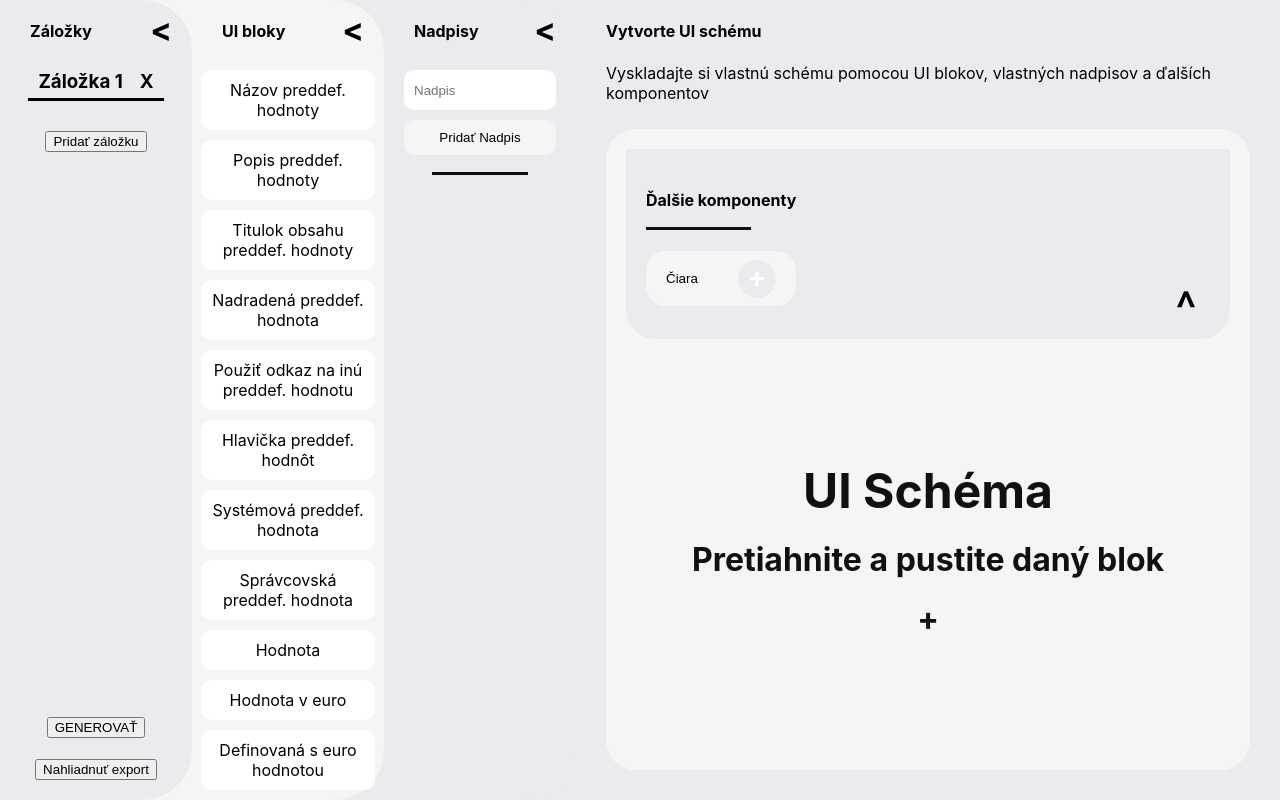
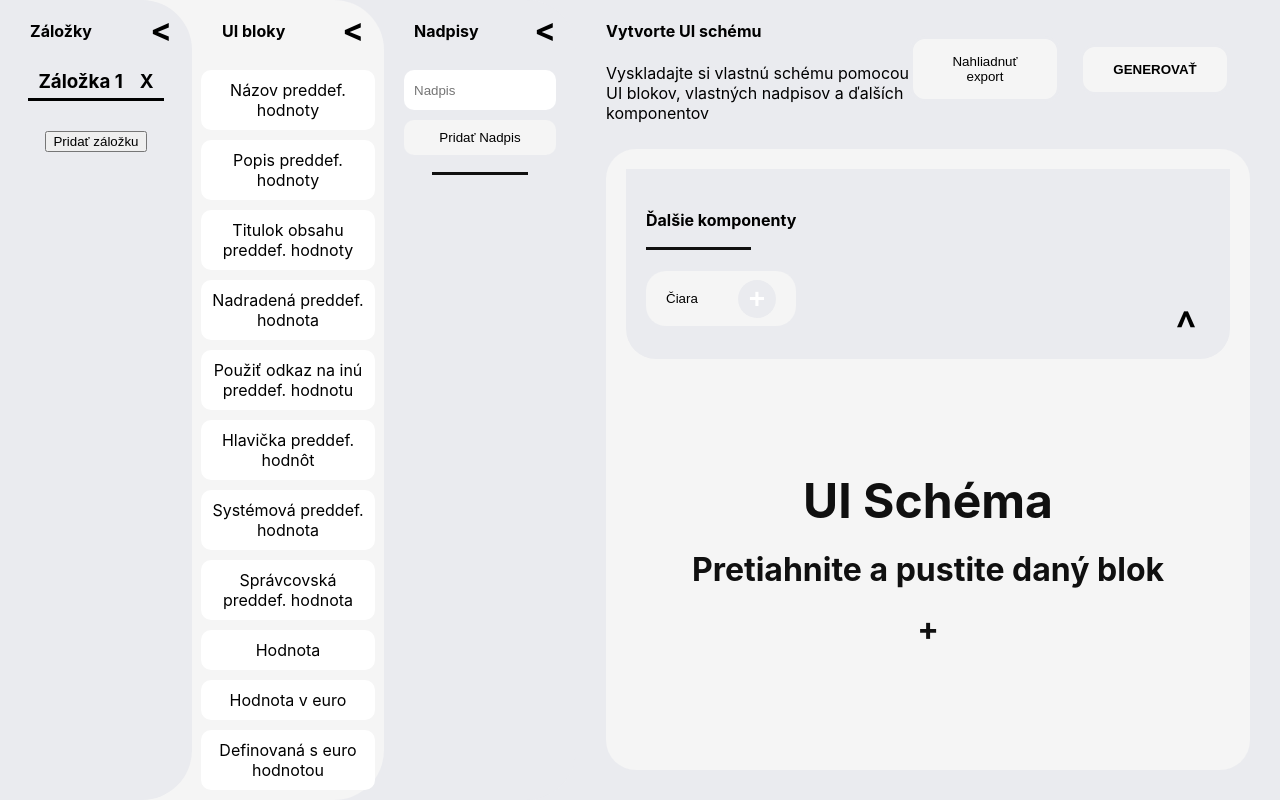
Before and after one commit to adino1337/ui_generator, a React (Create React App) app: page / in a window 1280 px wide. Built offline with nearby package versions, Linux system fonts and the light colour scheme.

Commit message:
premiestnovanie titlov funkcne, dorobiť založky

```diff
--- a/src/App.css
+++ b/src/App.css
@@ -146,7 +146,7 @@
 }
 
 .left-panel {
-  height: fit-content;
+  height: 90%;
   max-height: 90%;
   width: 100%;
   gap: 10px;
@@ -220,10 +220,34 @@ font-weight: bold;
   gap: 10px;
   background-color: var(--bgTmavsia);
 }
-.right-panel-wrapper > .text{
-  margin-left: 30px;
+.right-panel-wrapper > .info{
+  margin: 0 50px 0 30px;
+  display: flex;
+  justify-content: space-between;
 }
-
+.info .buttons{
+  display: flex;
+  flex-direction: row-reverse;
+  justify-content: center;
+  align-items: center;
+  gap: 20px ;
+}
+.info .buttons button{
+  margin: 0 !important;
+  min-width: 150px;
+  padding: 15px 20px;
+  border-radius: 15px;
+  cursor: pointer;
+  border: 3px solid var(--bgTmavsia);
+  outline: none;
+  background-color: var(--bgSvetlejsia);
+  transition-duration: 250ms;
+}
+.info .buttons button:hover{
+  background-color: var(--bgTmavsia);
+  border: 3px solid var(--bgSvetlejsia);
+  border-radius: 0;
+}
 .right-panel .text{
   color: #101010;
   display: flex;
@@ -251,6 +275,7 @@ font-weight: bold;
   max-height: 80vh;
 -ms-overflow-style: none;
 scrollbar-width: none;
+
 }
 .right-panel::-webkit-scrollbar {
 display: none;
@@ -329,6 +354,7 @@ display: none;
   color: white;
   min-height: 70px;
   position: relative;
+
 }
 .plusRowWithColumn {
   display: flex;
--- a/src/App.js
+++ b/src/App.js
@@ -15,7 +15,6 @@ function App() {
   const [type, setType] = useState("field");
   const [titleText, setTitleText] = useState("");
   useEffect(() => {
-    console.log("udpate");
     const updatedMarks = [...marks];
     updatedMarks[activeMark] = rightFieldGroups;
     setMarks(updatedMarks);
@@ -40,9 +39,12 @@ function App() {
 
     const sourceList = result.source.droppableId;
     const destinationList = result.destination.droppableId;
-    console.log(sourceList, destinationList);
     if (sourceList === "left-list" && destinationList === "addRow") {
       const [movedField] = leftFields.splice(result.source.index, 1);
+      setRightFieldGroups((prev) => [...prev, [[movedField]]]);
+      return;
+    } else if (sourceList === "title-list" && destinationList === "addRow") {
+      const [movedField] = titleField.splice(result.source.index, 1);
       setRightFieldGroups((prev) => [...prev, [[movedField]]]);
       return;
     } else if (
@@ -56,6 +58,8 @@ function App() {
       setRightFieldGroups((prev) => [...prev, [[movedField]]]);
       return;
     }
+    if (sourceList === "title-list" && destinationList === "left-list") return;
+    if (sourceList === "left-list" && destinationList === "title-list") return;
 
     if (sourceList === destinationList) {
       if (sourceList.split("-")[0] === "column") {
@@ -82,6 +86,11 @@ function App() {
         const [movedField] = sourceFields.splice(result.source.index, 1);
         sourceFields.splice(result.destination.index, 0, movedField);
         setLeftFields([...sourceFields]);
+      } else if (sourceList === "title-list") {
+        const sourceFields = titleField;
+        const [movedField] = sourceFields.splice(result.source.index, 1);
+        sourceFields.splice(result.destination.index, 0, movedField);
+        setTitleField([...sourceFields]);
       } else if (sourceList.split("-")[0] === "group") {
         let rowNumber = sourceList.split("-")[1];
         console.log(`Presun medzi column`);
@@ -93,10 +102,45 @@ function App() {
         const [movedField] = sourceFields.splice(result.source.index, 1);
         sourceFields.splice(result.destination.index, 0, movedField);
       }
-    } else if (destinationList !== "left-list") {
+    } else if (
+      destinationList !== "left-list" &&
+      destinationList !== "title-list"
+    ) {
       // Presun z ľavého zoznamu do pravého
       if (sourceList === "left-list") {
         const [movedField] = leftFields.splice(result.source.index, 1);
+        if (destinationList.split("-")[0] === "addColumn") {
+          let rowNumber = parseInt(destinationList.split("-")[1]);
+          //pridá array do arraya podľa groupnumber v rightFieldGroups
+          setRightFieldGroups((prev) => {
+            return prev.map((row, i) => {
+              if (i === rowNumber) return [...row, [movedField]];
+              else return row;
+            });
+          });
+        } else if (destinationList.split("-")[0] === "column") {
+          const rowNumber = parseInt(destinationList.split("-")[1]);
+          const columnNumber = parseInt(destinationList.split("-")[2]);
+          let destinationIndex = parseInt(result.destination.index);
+
+          setRightFieldGroups((prev) => {
+            return prev.map((row, rowIndex) => {
+              if (rowIndex === rowNumber) {
+                return row.map((column, columnIndex) => {
+                  if (columnIndex === columnNumber) {
+                    let updatedColumn = [...column];
+                    updatedColumn.splice(destinationIndex, 0, movedField);
+                    return updatedColumn;
+                  } else return column;
+                });
+              } else {
+                return row;
+              }
+            });
+          });
+        }
+      } else if (sourceList === "title-list") {
+        const [movedField] = titleField.splice(result.source.index, 1);
         if (destinationList.split("-")[0] === "addColumn") {
           let rowNumber = parseInt(destinationList.split("-")[1]);
           //pridá array do arraya podľa groupnumber v rightFieldGroups
@@ -188,8 +232,19 @@ function App() {
       let rowNumber = sourceList.split("-")[1];
       let columnNumber = sourceList.split("-")[2];
       const sourceFields = rightFieldGroups[rowNumber][columnNumber];
+      if (sourceFields[result.source.index].type === "title") return;
       const [movedField] = sourceFields.splice(result.source.index, 1);
       leftFields.splice(result.destination.index, 0, movedField);
+    } else if (
+      sourceList !== "title-list" &&
+      destinationList === "title-list"
+    ) {
+      let rowNumber = sourceList.split("-")[1];
+      let columnNumber = sourceList.split("-")[2];
+      const sourceFields = rightFieldGroups[rowNumber][columnNumber];
+      if (sourceFields[result.source.index].type !== "title") return;
+      const [movedField] = sourceFields.splice(result.source.index, 1);
+      titleField.splice(result.destination.index, 0, movedField);
     }
   };
 
@@ -206,24 +261,12 @@ function App() {
   };
 
   const changeMark = (index) => {
-    /*
-    console.log("Start\nMarks")
-    console.log(marks)
-    console.log("right field groups")
-    console.log(rightFieldGroups)*/
-
     const updatedMarks = [...marks];
     updatedMarks[activeMark] = rightFieldGroups;
     setMarks(updatedMarks);
 
     setActiveMark(index);
     setRightFieldGroups(marks[index]);
-
-    /*
-    console.log("End\nMarks")
-    console.log(marks)
-    console.log("right field groups")
-    console.log(rightFieldGroups)*/
   };
 
   const [buttonClicked, setButtonClicked] = useState(false);
@@ -277,7 +320,12 @@ function App() {
   return (
     <DragDropContext onDragEnd={onDragEnd}>
       <div className="app">
-        <Sidebar edit={true} title="Záložky" bgColor="#eaebef" nextBgColor={edit ? "whitesmoke" : "#eaebef"}>
+        <Sidebar
+          edit={true}
+          title="Záložky"
+          bgColor="#eaebef"
+          nextBgColor={edit ? "whitesmoke" : "#eaebef"}
+        >
           <div className="marks">
             {marks.map((mark, i) => {
               let active = activeMark === i ? "bold" : "normal";
@@ -330,31 +378,14 @@ function App() {
               </button>
             </div>
           </div>
-          <div
-            style={{
-              textAlign: "center",
-            }}
-          >
-            <button
-              onClick={generate}
-              style={{
-                margin: "0 0 20px 0",
-              }}
-            >
-              GENEROVAŤ
-            </button>
-            <button
-              onClick={() => setEdit((prev) => !prev)}
-              style={{
-                margin: "0 0 20px 0",
-              }}
-            >
-              Nahliadnuť export
-            </button>
-          </div>
         </Sidebar>
 
-        <Sidebar edit={edit} title="UI bloky" bgColor="whitesmoke" nextBgColor="#eaebef">
+        <Sidebar
+          edit={edit}
+          title="UI bloky"
+          bgColor="whitesmoke"
+          nextBgColor="#eaebef"
+        >
           <Droppable droppableId="left-list" type="field">
             {(provided) => (
               <div
@@ -394,7 +425,12 @@ function App() {
           </Droppable>
         </Sidebar>
 
-        <Sidebar edit={edit} title="Nadpisy" bgColor="#eaebef" nextBgColor="#eaebef">
+        <Sidebar
+          edit={edit}
+          title="Nadpisy"
+          bgColor="#eaebef"
+          nextBgColor="#eaebef"
+        >
           <form
             className="titleInputBox"
             onSubmit={(e) => {
@@ -459,12 +495,29 @@ function App() {
         </Sidebar>
 
         <div className="right-panel-wrapper">
+          <div className="info">
             <div className="text">
               <h4>Vytvorte UI schému</h4>
               <p>
                 Vyskladajte si vlastnú schému pomocou UI blokov, vlastných
                 nadpisov a ďalších komponentov
               </p>
+            </div>
+
+            <div className="buttons">
+              <button
+                onClick={generate}
+                style={{fontWeight: "bold",}}
+              >
+                GENEROVAŤ
+              </button>
+              <button
+                onClick={() => setEdit((prev) => !prev)}
+
+              >
+                Nahliadnuť export
+              </button>
+            </div>
           </div>
           <Droppable
             key={`base`}
@@ -479,7 +532,13 @@ function App() {
                   className="right-panel"
                   {...providedBase.droppableProps}
                 >
-                  <Sidebar orientation="horizontal" title="Ďalšie komponenty" bgColor="#eaebef" nextBgColor="whitesmoke" edit={edit}>
+                  <Sidebar
+                    orientation="horizontal"
+                    title="Ďalšie komponenty"
+                    bgColor="#eaebef"
+                    nextBgColor="whitesmoke"
+                    edit={edit}
+                  >
                     <button
                       onClick={() => {
                         setRightFieldGroups((prev) => {
@@ -582,6 +641,14 @@ function App() {
                                                   type="field"
                                                 >
                                                   {(providedCol, snapshot) => {
+                                                    let styles =
+                                                      snapshot.isDraggingOver
+                                                        ? {
+                                                            background: `linear-gradient(-45deg, #eaebef 25%, transparent 25%, transparent 50%, #eaebef 50%, #eaebef 75%, transparent 75%, transparent)`,
+                                                            backgroundSize:
+                                                              "20px 20px",
+                                                          }
+                                                        : {};
                                                     return (
                                                       <div
                                                         ref={
@@ -589,18 +656,32 @@ function App() {
                                                         }
                                                         className="column-droppable"
                                                         {...providedCol.droppableProps}
+                                                        style={styles}
                                                       >
                                                         {column.map(
                                                           (
                                                             field,
                                                             fieldIndex
-                                                          ) => (
+                                                          ) => {
+                                                            let styles =
+                                                              field.type ===
+                                                              "title"
+                                                                ? {
+                                                                    border:
+                                                                      "2px solid #101010",
+                                                                  }
+                                                                : {};
+                                                            return (
                                                               <Draggable
-                                                              key={field.field}
+                                                                key={
+                                                                  field.field
+                                                                }
                                                                 draggableId={
                                                                   field.field
                                                                 }
-                                                              index={fieldIndex}
+                                                                index={
+                                                                  fieldIndex
+                                                                }
                                                                 type="field"
                                                                 isDragDisabled={
                                                                   !edit
@@ -618,16 +699,20 @@ function App() {
                                                                     {...providedField.draggableProps}
                                                                     {...providedField.dragHandleProps}
                                                                     style={{
+                                                                      ...styles,
                                                                       ...providedField
                                                                         .draggableProps
                                                                         .style,
                                                                     }}
                                                                   >
-                                                                  {field.title}
+                                                                    {
+                                                                      field.title
+                                                                    }
                                                                   </div>
                                                                 )}
                                                               </Draggable>
-                                                          )
+                                                            );
+                                                          }
                                                         )}
                                                         {
                                                           providedCol.placeholder
@@ -649,18 +734,27 @@ function App() {
                                           direction="vertical"
                                           type="field"
                                         >
-                                          {(provided, snapshot) => (
+                                          {(provided, snapshot) => {
+                                            let styles = snapshot.isDraggingOver
+                                              ? {
+                                                  background: `linear-gradient(-45deg, whitesmoke 25%, transparent 25%, transparent 50%, whitesmoke 50%, whitesmoke 75%, transparent 75%, transparent)`,
+                                                  backgroundSize: "20px 20px",
+                                                }
+                                              : {};
+                                            return (
                                               <div
                                                 ref={provided.innerRef}
                                                 className="plusCol"
                                                 style={{
+                                                  ...styles,
                                                   maxWidth: columnMaxWidth,
                                                 }}
                                                 {...provided.droppableProps}
                                               >
                                                 +
                                               </div>
-                                          )}
+                                            );
+                                          }}
                                         </Droppable>
                                       )}
                                     </div>
@@ -684,12 +778,19 @@ function App() {
                       direction="vertical"
                       type={type}
                     >
-                      {(provided, snapshotUpper) => {
+                      {(provided, snapshot) => {
+                        let styles = snapshot.isDraggingOver
+                          ? {
+                              background: `linear-gradient(-45deg, #eaebef 25%, transparent 25%, transparent 50%, #eaebef 50%, #eaebef 75%, transparent 75%, transparent)`,
+                              backgroundSize: "20px 20px",
+                            }
+                          : {};
                         return (
                           <div
                             ref={provided.innerRef}
                             className="plusRow"
                             {...provided.droppableProps}
+                            style={styles}
                           >
                             <Droppable
                               key={`addRowWithColumn`}
@@ -698,11 +799,18 @@ function App() {
                               type={"column"}
                             >
                               {(provided, snapshot) => {
+                                let styles = snapshot.isDraggingOver
+                                  ? {
+                                      background: `linear-gradient(-45deg, #eaebef 25%, transparent 25%, transparent 50%, #eaebef 50%, #eaebef 75%, transparent 75%, transparent)`,
+                                      backgroundSize: "20px 20px",
+                                    }
+                                  : {};
                                 return (
                                   <div
                                     ref={provided.innerRef}
                                     className="plusRowWithColumn"
                                     {...provided.droppableProps}
+                                    style={styles}
                                   >
                                     {rightFieldGroups.length === 0 ? (
                                       <div className="text">
--- a/src/components/Sidebar.js
+++ b/src/components/Sidebar.js
@@ -12,6 +12,7 @@ if(props.orientation !== "horizontal" && props.edit){
       style={{
         width: sidePanel ? "15%" : "75px",
         backgroundColor: props.bgColor,
+        cursor: "pointer",
       }}
       onClick={(e)=>{
         if(e.target.className === "close-panel-icon" || e.target.className==="side-panel")
@@ -49,10 +50,11 @@ if(props.orientation !== "horizontal" && props.edit){
   <div
   className="horizontal-side-panel"
   style={{
-    minHeight: sidePanel ? "150px" : "40px",
+    height: sidePanel ? "150px" : "40px",
     backgroundColor: props.bgColor,
     position: "relative",
     width: sidePanel && "calc(100% - 40px)",
+    cursor: "pointer",
   }}
   onClick={(e)=>{
     if(e.target.className === "close-panel-icon-horizontal" || e.target.className==="horizontal-side-panel")
```
Lines whose indentation alone changed are shown as unchanged.
